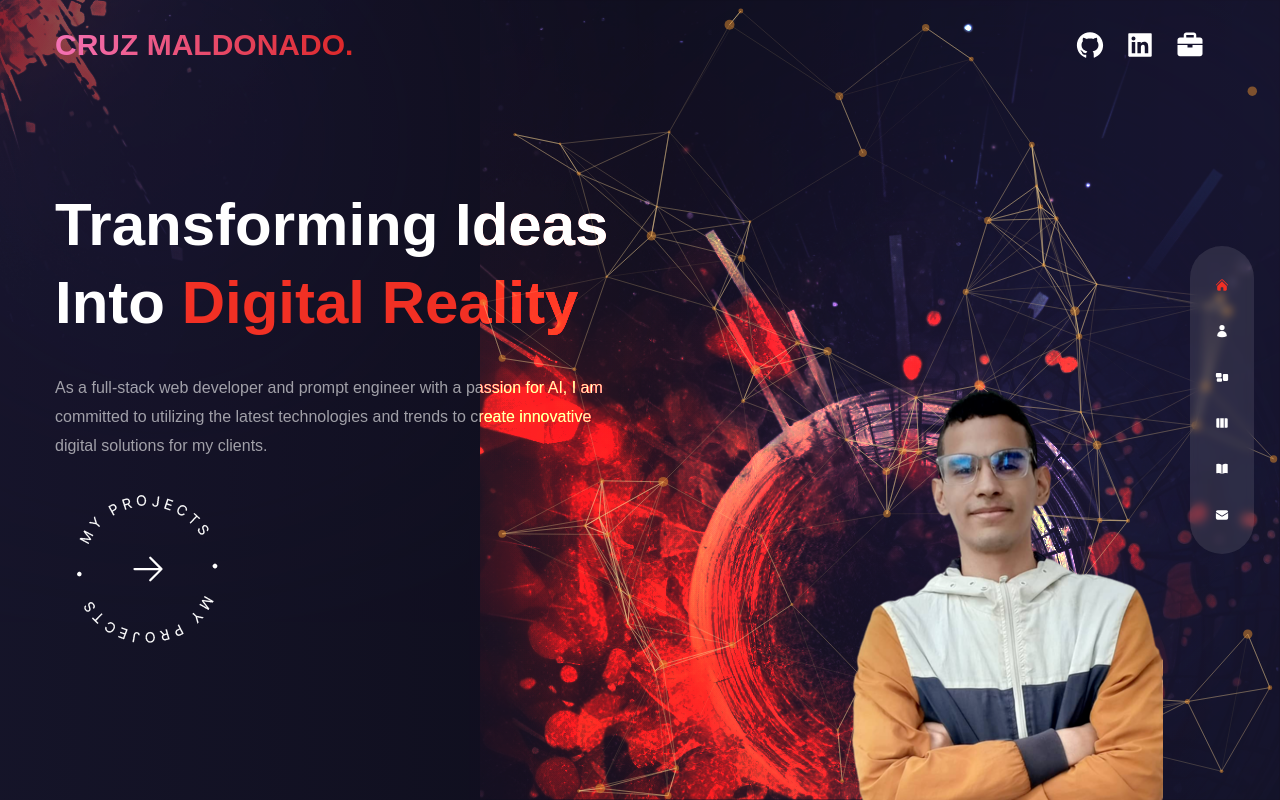
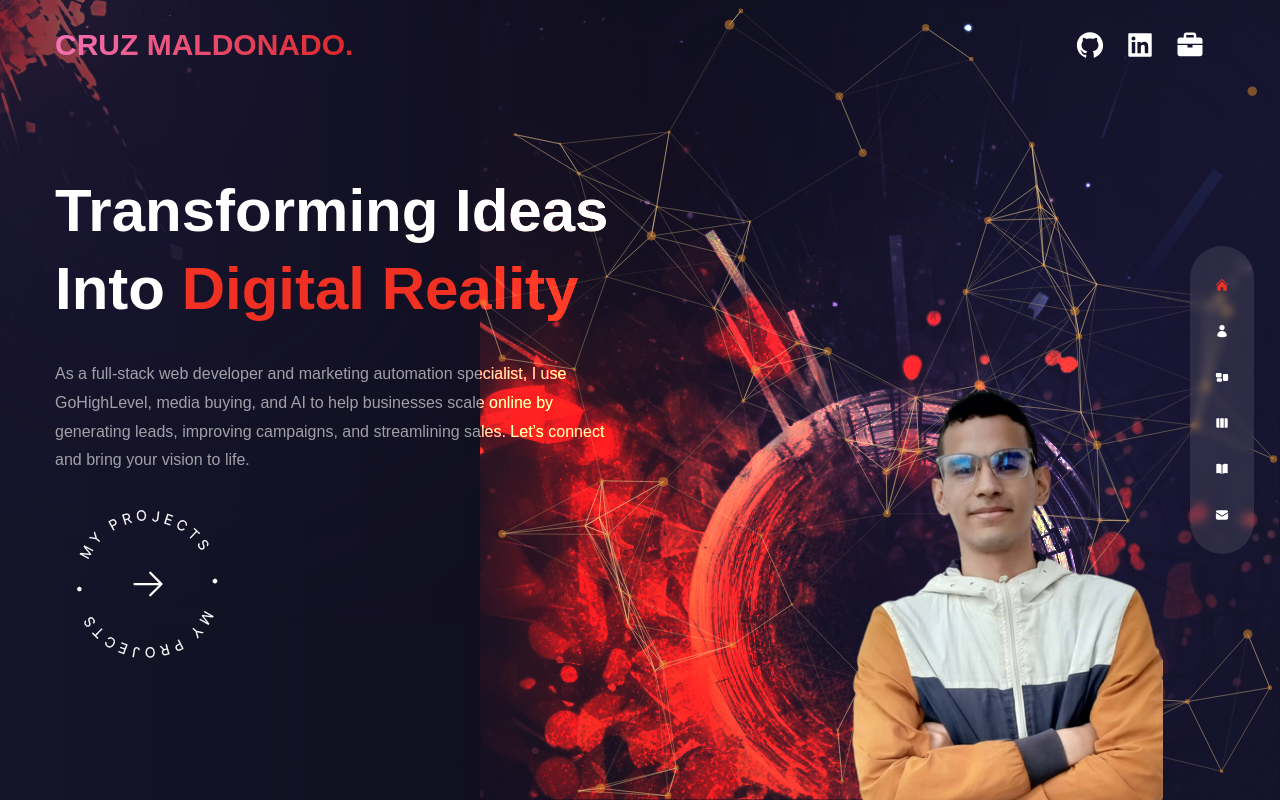
Before and after one commit to cruzmaldonado/cruzmaldonado.github.io, a React (Vite) app: page / in a window 1280 px wide. Built offline with nearby package versions, Linux system fonts and the light colour scheme.

Commit message:
feat: implement home page layout and social media component with Vite configuration updates

```diff
--- a/src/Components/Socials.jsx
+++ b/src/Components/Socials.jsx
@@ -22,7 +22,7 @@ const Socials = () => {
          <AiFillLinkedin  />
        </Link>
 
-       <Link to="https://drive.google.com/file/d/166NAo5yrfyFjgqh9e8LuMVg8m99ZyGDf/view?usp=sharing" target="_blank" rel="noopener noreferrer"
+       <Link to="https://canva.link/fdbo9xfrmlsjzqr" target="_blank" rel="noopener noreferrer"
          className=" hover:text-accent transitial-all
      duration-300"
        >
--- a/src/Pages/Home/index.jsx
+++ b/src/Pages/Home/index.jsx
@@ -37,9 +37,11 @@ const Home = () => {
                   exit="hidden"
                   className="max-w-sm xl:max-w-xl mx-auto xl:mx-0  xl:mb-4 "
                 >
-                  As a full-stack web developer and prompt engineer with a passion for  AI,
-                  I am committed to utilizing the latest technologies and trends to create
-                  innovative digital solutions for my clients.
+                  As a full‑stack web developer and marketing automation
+                  specialist, I use GoHighLevel, media buying, and AI to
+                  help businesses scale online by generating leads,
+                  improving campaigns, and streamlining sales. Let’s connect
+                  and bring your vision to life.
                 </motion.p>
                 {/* btn */}
                 <div className="flex justify-center xl:hidden relative ">
@@ -63,20 +65,20 @@ const Home = () => {
               <div className="bg-none xl:bg-explosion lg bg-cover xl:bg-right
               lg-bg-no-repeat w-full h-full absolute mix-blend-color-dodge translate-z-0">
 
-                </div>
-                {/* particles */}
-                  <ParticlesContainer/>
-                {/* avatar img */}
-                <motion.div
+              </div>
+              {/* particles */}
+              <ParticlesContainer />
+              {/* avatar img */}
+              <motion.div
                 variants={fadeIn("up", 1.2)}
                 initial="hidden"
                 animate="show"
                 exit="hidden"
-                transition={{duration:1,ease:'easeInOut'}}
+                transition={{ duration: 1, ease: 'easeInOut' }}
                 className="w-full h-full max-w-[737px] max-h-[678px] absolute -bottom-60
                  xl:-right-[35%]">
-                  <Avatar/>
-                </motion.div>
+                <Avatar />
+              </motion.div>
 
             </div>
           </div>
```
Also changed, not shown: vite.config.js.timestamp-1776100545983-aa4b4b7034fc1.mjs (added, +14 -0 lines), vite.config.js.timestamp-1776105001507-05fce1b8f3688.mjs (added, +14 -0 lines), 2 other files (tests, documents, lock files or other folders).
